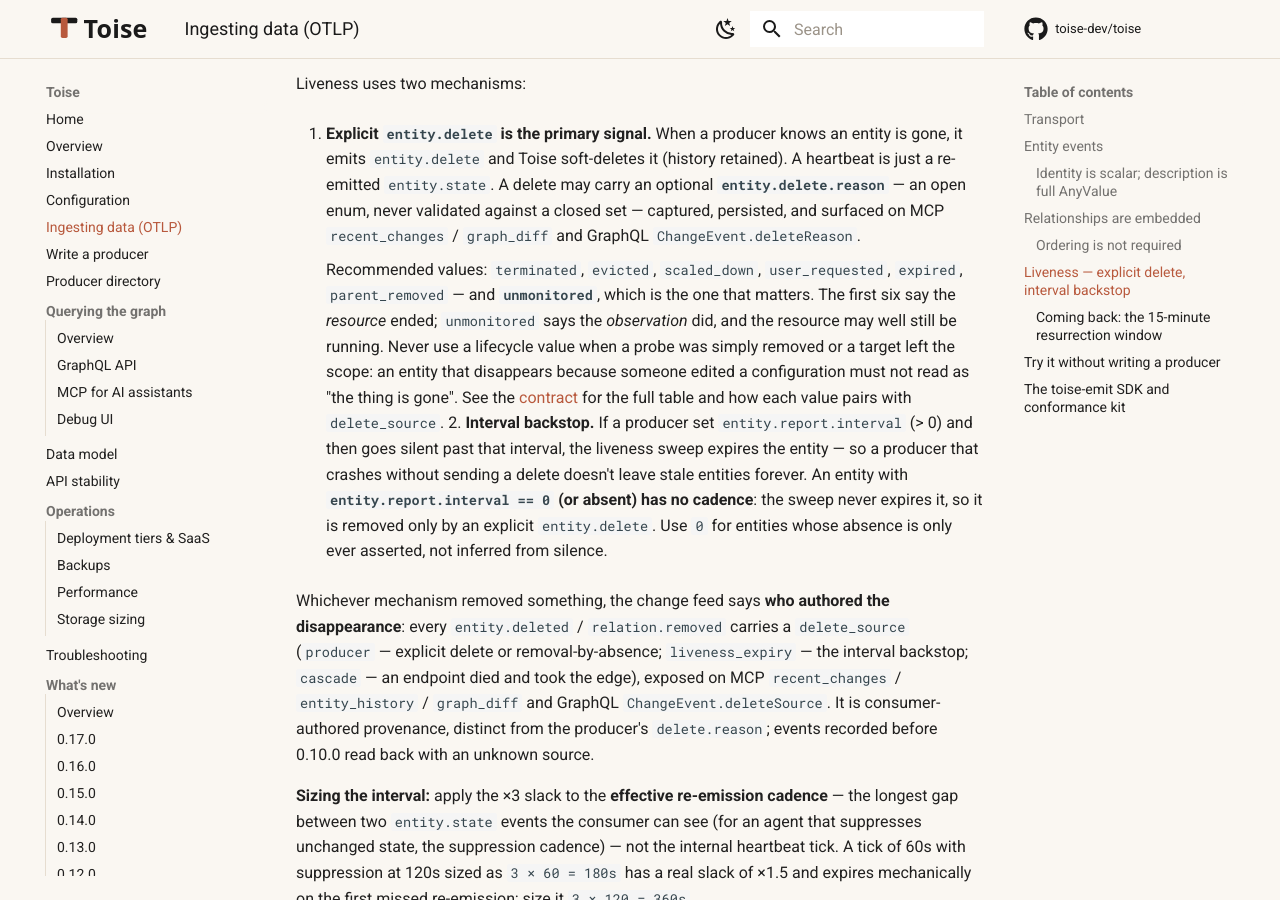
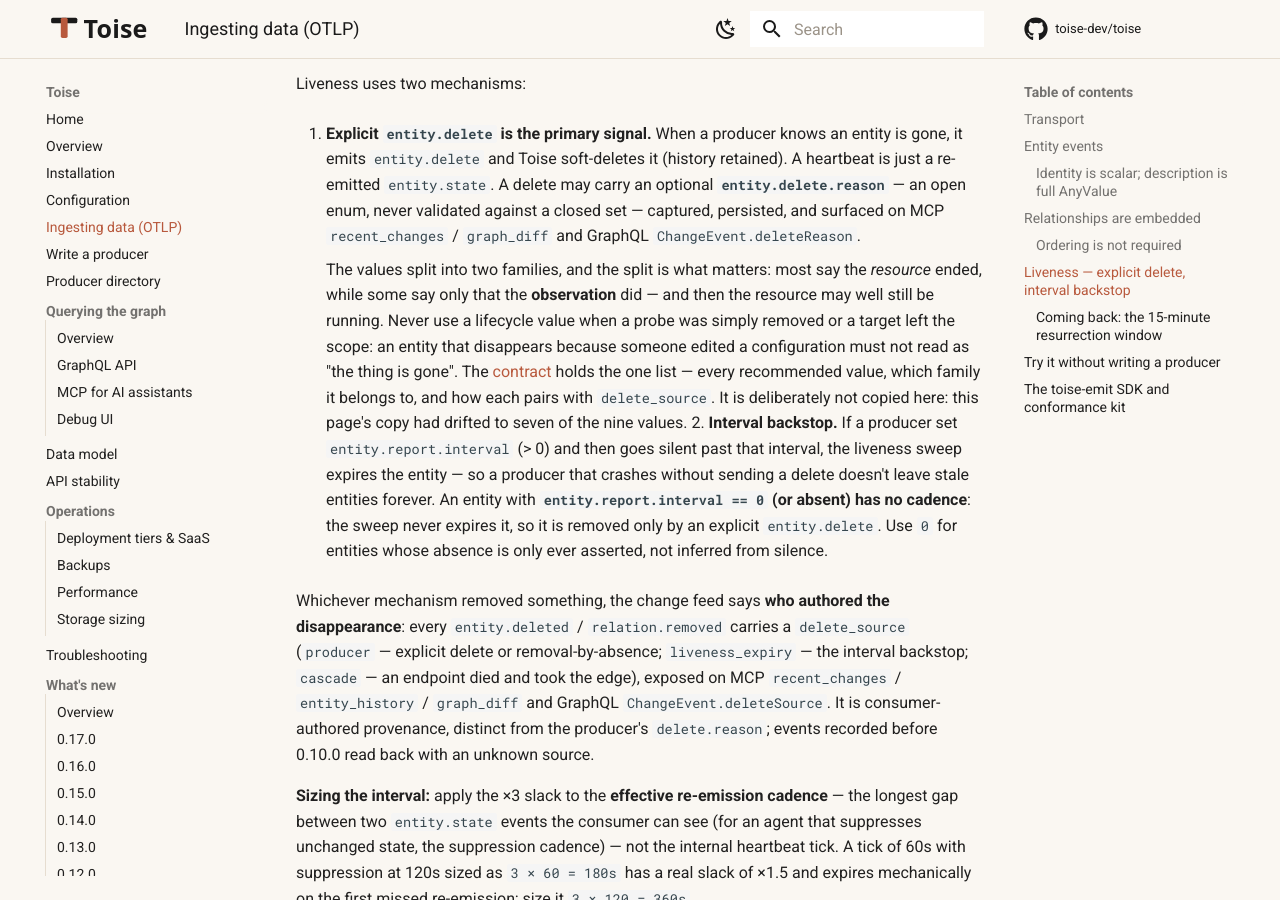
Before and after one commit to toise-dev/toise, an MkDocs documentation site: the page built from docs/user-guide/docs/ingestion.md, in a window 1280 px wide and 900 px high, scrolled down 2970 px. Built offline with MkDocs 1.6.1 and Material for MkDocs 9.7.7, drawn with Linux system fonts in a browser that asks for light colours; comment, search, counter and statistics services are not loaded; the version menu is left out.

Commit message:
docs(ingestion): stop copying the delete-reason list, point at the one list
The page enumerated the recommended values and had drifted to seven of
the nine: aged_out and rekeyed were missing, so a producer author reading
this page would not find the two words that exist for the cases most
easily reported wrong. A second list of a vocabulary that grows is a
list that will be stale again.

The distinction the page is actually there to teach — lifecycle versus
observation — stays. The enumeration moves to the single place that
already claimed to hold it.

```diff
--- a/docs/user-guide/docs/ingestion.md
+++ b/docs/user-guide/docs/ingestion.md
@@ -113,15 +113,16 @@ Liveness uses two mechanisms:
    closed set — captured, persisted, and surfaced on MCP `recent_changes` /
    `graph_diff` and GraphQL `ChangeEvent.deleteReason`.
 
-    Recommended values: `terminated`, `evicted`, `scaled_down`, `user_requested`,
-    `expired`, `parent_removed` — and **`unmonitored`**, which is the one that
-    matters. The first six say the *resource* ended; `unmonitored` says the
-    *observation* did, and the resource may well still be running. Never use a
-    lifecycle value when a probe was simply removed or a target left the scope: an
-    entity that disappears because someone edited a configuration must not read as
-    "the thing is gone". See the
+    The values split into two families, and the split is what matters: most say
+    the *resource* ended, while some say only that the **observation** did — and
+    then the resource may well still be running. Never use a lifecycle value when
+    a probe was simply removed or a target left the scope: an entity that
+    disappears because someone edited a configuration must not read as "the thing
+    is gone". The
     [contract](https://github.com/toise-dev/toise/blob/main/docs/data-model/senhub-agent-contract.md)
-    for the full table and how each value pairs with `delete_source`.
+    holds the one list — every recommended value, which family it belongs to, and
+    how each pairs with `delete_source`. It is deliberately not copied here: this
+    page's copy had drifted to seven of the nine values.
 2. **Interval backstop.** If a producer set `entity.report.interval` (> 0) and then
    goes silent past that interval, the liveness sweep expires the entity — so a
    producer that crashes without sending a delete doesn't leave stale entities
```
